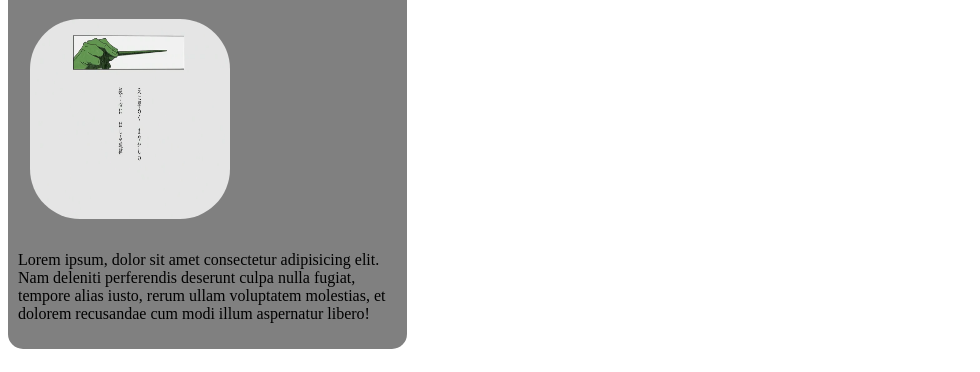
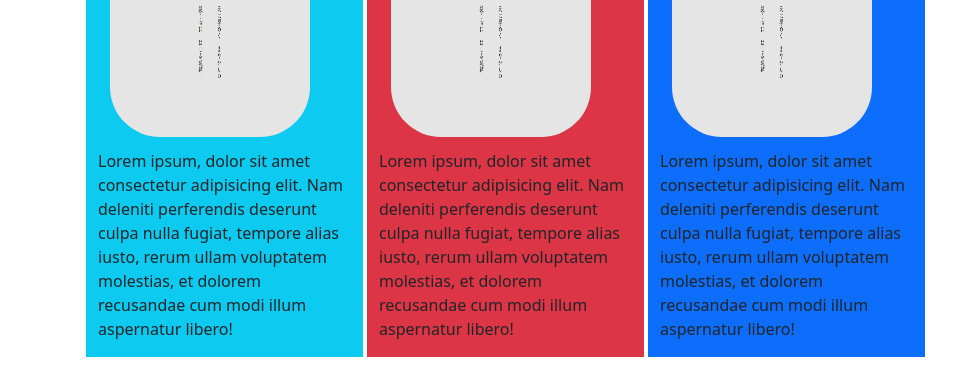
Before and after one commit to mrezy45/Internship, a plain HTML site: page Frontend/week-one-recap.html in a window 1280 px wide. Shown: the part 91-463 px from the top of the page, without its empty margins (0-980 px from the left). Drawn offline with nearby package versions, Linux system fonts and the light colour scheme.

Commit message:
adding bootstarp to the week one summary

```diff
--- a/Frontend/assets/css/wk-1.css
+++ b/Frontend/assets/css/wk-1.css
@@ -1,7 +1,7 @@
 .post{
     background-color: grey;
     padding: 10px;
-    width: 30%;
+    width: 20%;
     border-radius: 15px;
 }
 
--- a/Frontend/week-one-recap.html
+++ b/Frontend/week-one-recap.html
@@ -6,9 +6,38 @@
     <meta name="viewport" content="width=device-width, initial-scale=1.0">
     <link rel="stylesheet" href="assets/css/wk-1.css">
     <title>Week One Summary</title>
+    <link href="https://cdn.jsdelivr.net/npm/bootstrap@5.3.3/dist/css/bootstrap.min.css" rel="stylesheet" integrity="sha384-QWTKZyjpPEjISv5WaRU9OFeRpok6YctnYmDr5pNlyT2bRjXh0JMhjY6hW+ALEwIH" crossorigin="anonymous">
 </head>
 
 <body>
+    <div class="container">
+        <div class="row gap-1 p-3">
+            <div class="col-md-3 col-sm-6 bg-info">
+                <img src="assets/images/image2.png">
+                <p>
+                    Lorem ipsum, dolor sit amet consectetur adipisicing elit. Nam deleniti perferendis deserunt culpa nulla
+                    fugiat, tempore alias iusto, rerum ullam voluptatem molestias, et dolorem recusandae cum modi illum
+                    aspernatur libero!
+                </p>
+            </div>
+            <div class="col-md-3 col-sm-6 bg-danger">
+                <img src="assets/images/image2.png">
+                <p>
+                    Lorem ipsum, dolor sit amet consectetur adipisicing elit. Nam deleniti perferendis deserunt culpa nulla
+                fugiat, tempore alias iusto, rerum ullam voluptatem molestias, et dolorem recusandae cum modi illum
+                aspernatur libero!
+                </p>
+            </div>
+            <div class="col-md-3 col-sm-6 bg-primary">
+                <img src="assets/images/image2.png">
+                <p>
+                    Lorem ipsum, dolor sit amet consectetur adipisicing elit. Nam deleniti perferendis deserunt culpa nulla
+                fugiat, tempore alias iusto, rerum ullam voluptatem molestias, et dolorem recusandae cum modi illum
+                aspernatur libero!
+                </p>
+            </div>
+        </div>
+
         <div class="post">
             <h1>Week One Summary</h1>
             <img class="image" src="assets/images/image2.png" alt="profile">
@@ -18,6 +47,9 @@
                 aspernatur libero!
             </p>
         </div>
+    </div>
 </body>
 
+
+<script src="https://cdn.jsdelivr.net/npm/bootstrap@5.3.3/dist/js/bootstrap.bundle.min.js" integrity="sha384-YvpcrYf0tY3lHB60NNkmXc5s9fDVZLESaAA55NDzOxhy9GkcIdslK1eN7N6jIeHz" crossorigin="anonymous"></script>
 </html>
```
Also changed, not shown: Frontend/index.html (+3 -0 lines). Lines whose indentation alone changed are shown as unchanged.
